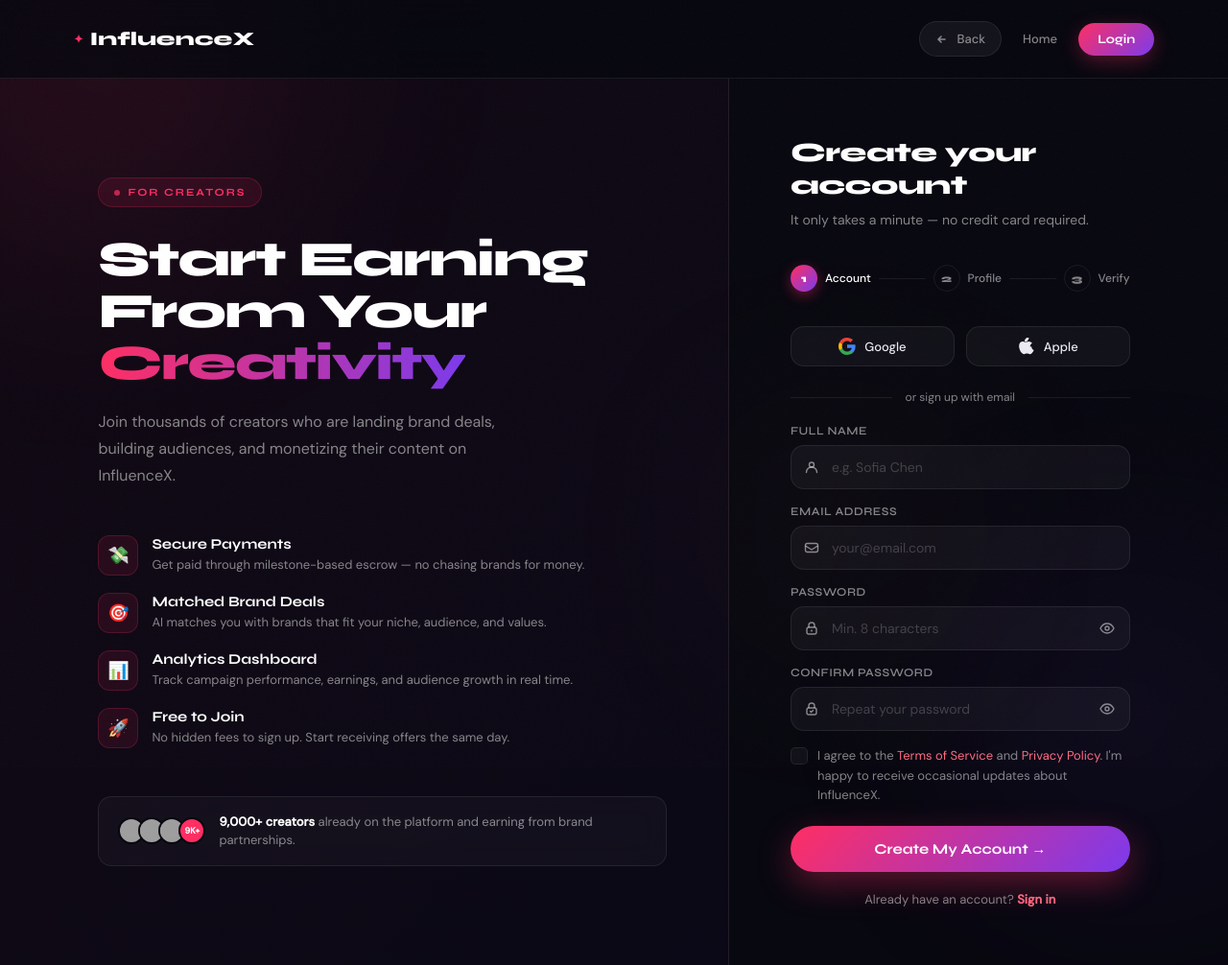
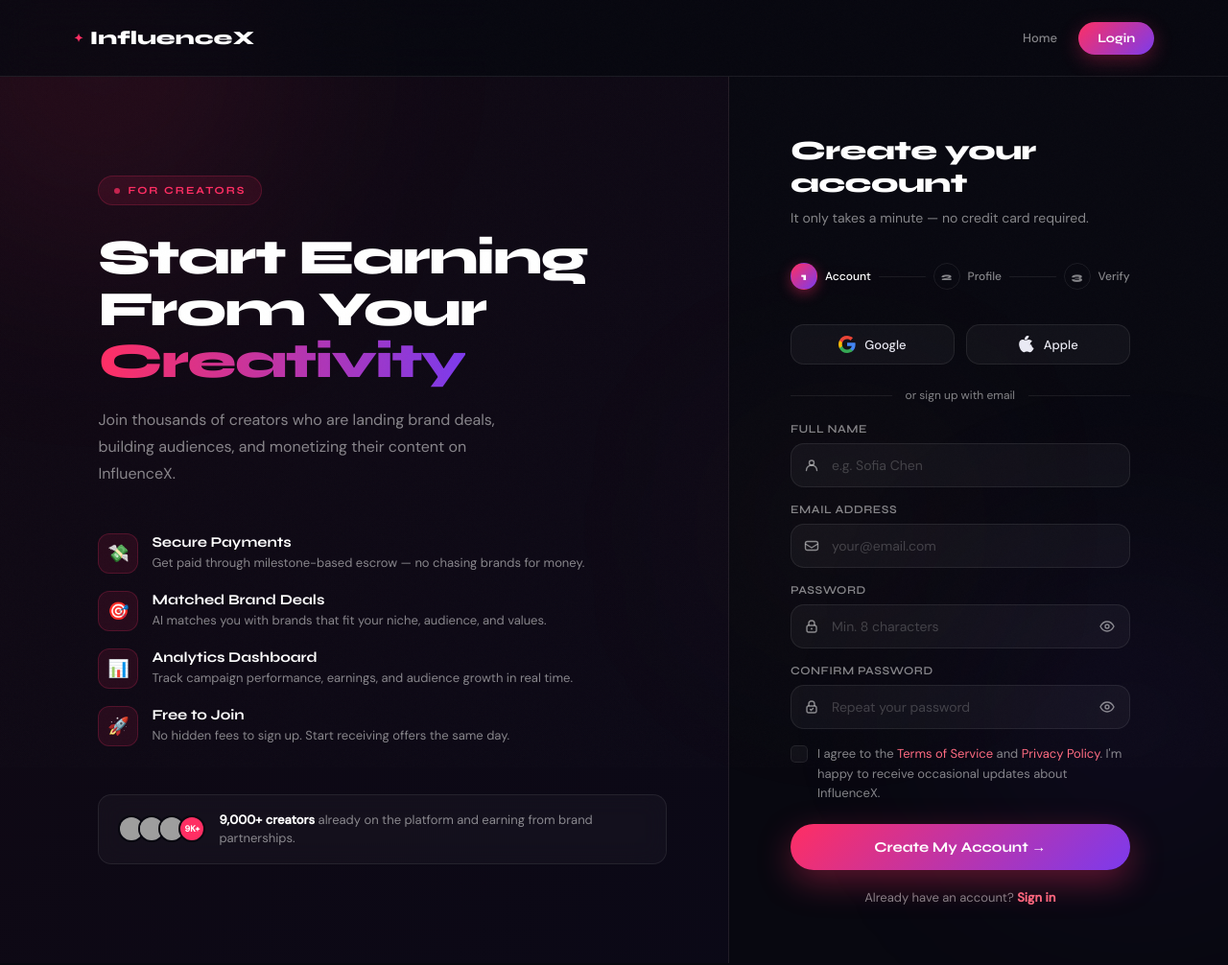
Before and after one commit to influencex-web/influencex, a plain HTML site: page creator_signup.html in a window 1280 px wide. Shown: the whole page at 96% size. Drawn offline with Linux system fonts and the light colour scheme; grey boxes are pictures that could not be loaded.

Commit message:
Update creator_signup.html

```diff
--- a/creator_signup.html
+++ b/creator_signup.html
@@ -120,7 +120,7 @@
   gap: 6px;
 }
 
-.nav-back {
+/* .nav-back {
   display: flex;
   align-items: center;
   gap: 8px;
@@ -144,7 +144,7 @@
 
 .nav-back svg { transition: transform 0.25s; }
 .nav-back:hover svg { transform: translateX(-3px); }
-
+ */
 .nav-link {
   padding: 9px 16px;
   border-radius: 40px;
@@ -820,12 +820,12 @@
       InfluenceX
     </a>
     <div class="nav-right">
-      <a href="javascript:history.back()" class="nav-back">
+      <!-- <a href="javascript:history.back()" class="nav-back">
         <svg width="14" height="14" viewBox="0 0 14 14" fill="none">
           <path d="M10 7H4M6 4L3 7L6 10" stroke="currentColor" stroke-width="1.5" stroke-linecap="round"/>
         </svg>
         Back
-      </a>
+      </a> -->
       <a href="index.html" class="nav-link">Home</a>
       <a href="creator_login.html" class="nav-link-cta">Login</a>
     </div>
```
